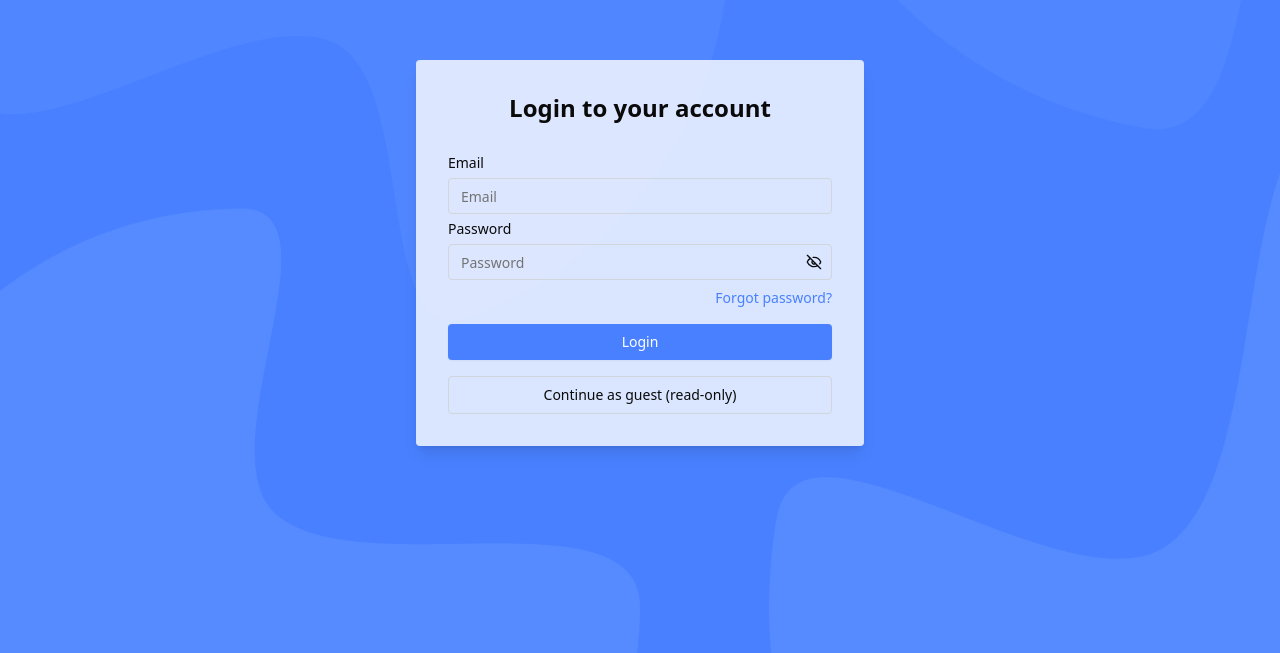
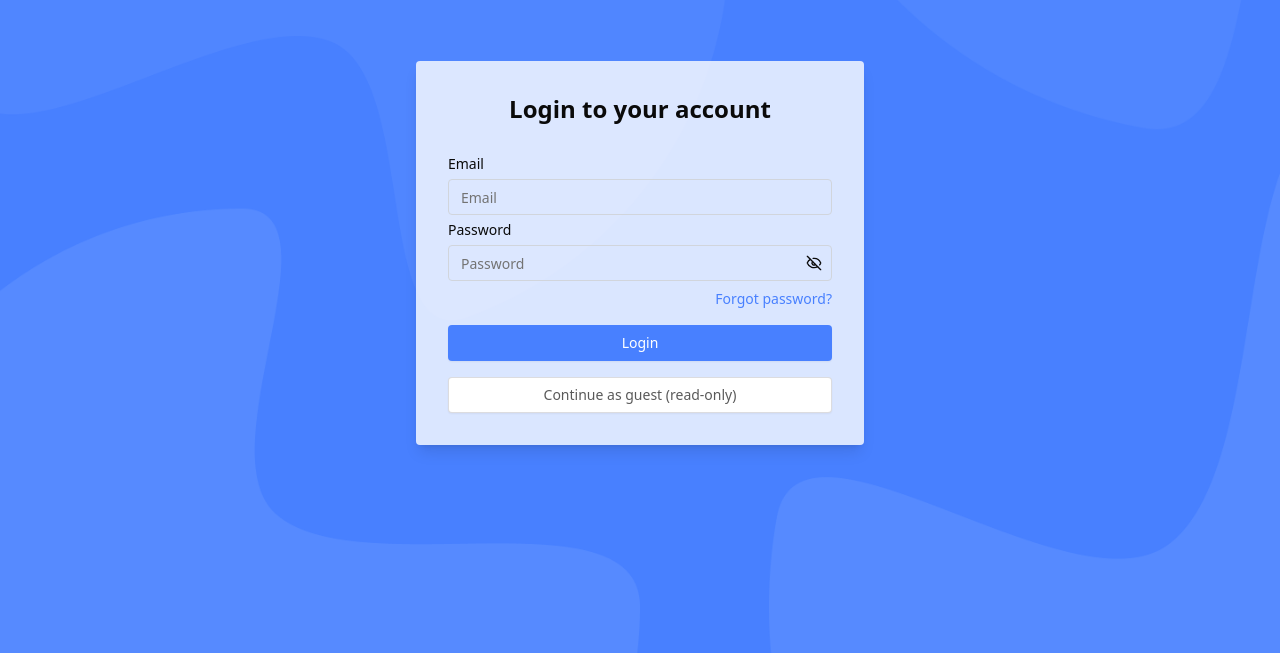
Before and after one commit to shamim26/admin-portal, a Next.js app: page /login in a window 1280 px wide. Shown: the part 147-800 px from the top of the page. Built offline with nearby package versions, Linux system fonts and the light colour scheme; no server answers.

Commit message:
feat: guest login added

```diff
--- a/app/(auth)/auth.service.ts
+++ b/app/(auth)/auth.service.ts
@@ -6,6 +6,11 @@ export class AuthService {
       email,
       password,
     });
+    return response;
+  }
+
+  static async guestLogin() {
+    const response = await apiClient.post("/users/guest-login");
     return response;
   }
 
--- a/app/(auth)/login/page.tsx
+++ b/app/(auth)/login/page.tsx
@@ -18,7 +18,7 @@ const loginSchema = z.object({
 
 export default function LoginPage() {
   const router = useRouter();
-  const { user, setGuest, login } = useAuthStore((state) => state);
+  const { user, setGuest, login, guestLogin } = useAuthStore((state) => state);
 
   const form = useForm({
     resolver: zodResolver(loginSchema),
@@ -37,9 +37,12 @@ export default function LoginPage() {
 
   console.log(user);
 
-  const onGuest = () => {
-    setGuest(true);
-    router.replace(ROUTES.HOME);
+  const onGuest = async () => {
+    const res = await guestLogin();
+    if (res.success) {
+      setGuest(true);
+      router.replace(ROUTES.HOME);
+    }
   };
 
   return (
@@ -94,13 +97,14 @@ export default function LoginPage() {
           Login
         </PrimaryButton>
 
-        <button
+        <PrimaryButton
           type="button"
           onClick={onGuest}
-          className="w-full mt-2 border border-gray-300 rounded py-2 text-sm"
+          variant="outline"
+          className="bg-white text-black/65 w-full mt-2"
         >
           Continue as guest (read-only)
-        </button>
+        </PrimaryButton>
       </form>
     </Form>
   );
--- a/app/components/Sidebar.tsx
+++ b/app/components/Sidebar.tsx
@@ -12,6 +12,7 @@ import {
 import Brand from "./Brand";
 import Link from "next/link";
 import { usePathname } from "next/navigation";
+import useAuthStore from "@/stores/auth.store";
 
 export default function Sidebar() {
   const pathname = usePathname();
@@ -36,7 +37,12 @@ export default function Sidebar() {
           ))}
         </div>
         <div className=" mt-auto mb-4">
-          <button className="flex items-center  gap-1 px-8 py-2 text-red-500">
+          <button
+            onClick={() => {
+              useAuthStore.getState().logout();
+            }}
+            className="flex items-center  gap-1 px-8 py-2 text-red-500 cursor-pointer"
+          >
             <LogOutIcon size={20} />
             Logout
           </button>
--- a/app/components/button/PrimaryButton.tsx
+++ b/app/components/button/PrimaryButton.tsx
@@ -4,11 +4,15 @@ import { cn } from "@/lib/utils";
 type PrimaryButtonProps = React.ButtonHTMLAttributes<HTMLButtonElement> & {
   className?: string;
   children: React.ReactNode;
+  variant?: "default" | "outline" | "ghost" | "link" | "destructive";
+  size?: "default" | "sm" | "lg" | "icon";
 };
 
 export default function PrimaryButton({
   children,
   className,
+  variant,
+  size,
   ...props
 }: PrimaryButtonProps) {
   return (
@@ -17,6 +21,8 @@ export default function PrimaryButton({
         `bg-primary text-white px-4 py-2 rounded cursor-pointer`,
         className
       )}
+      size={size}
+      variant={variant}
       {...props}
     >
       {children}
--- a/stores/auth.store.ts
+++ b/stores/auth.store.ts
@@ -10,6 +10,7 @@ interface AuthStore {
   clearUser: () => void;
   login: (email: string, password: string) => Promise<MWResponseType>;
   getUser: () => Promise<MWResponseType>;
+  guestLogin: () => Promise<MWResponseType>;
   logout: () => void;
 }
 
@@ -35,6 +36,13 @@ const useAuthStore = create<AuthStore>()((set) => ({
     }
     return response.data;
   },
+  guestLogin: async () => {
+    const response = await AuthService.guestLogin();
+    if (response.data.success) {
+      set({ user: response.data.payload.user });
+    }
+    return response.data;
+  },
   logout: async () => {
     const response = await AuthService.logout();
     if (response.data.success) {
```
